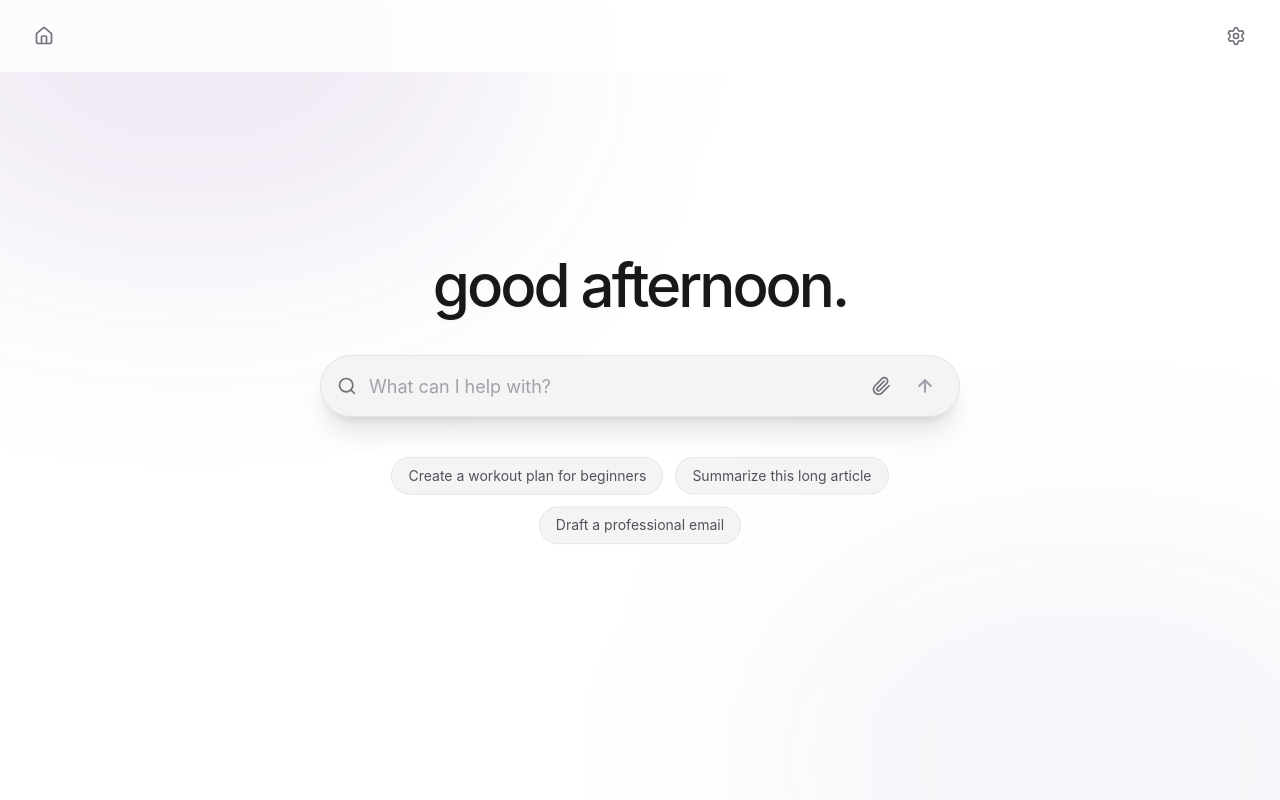
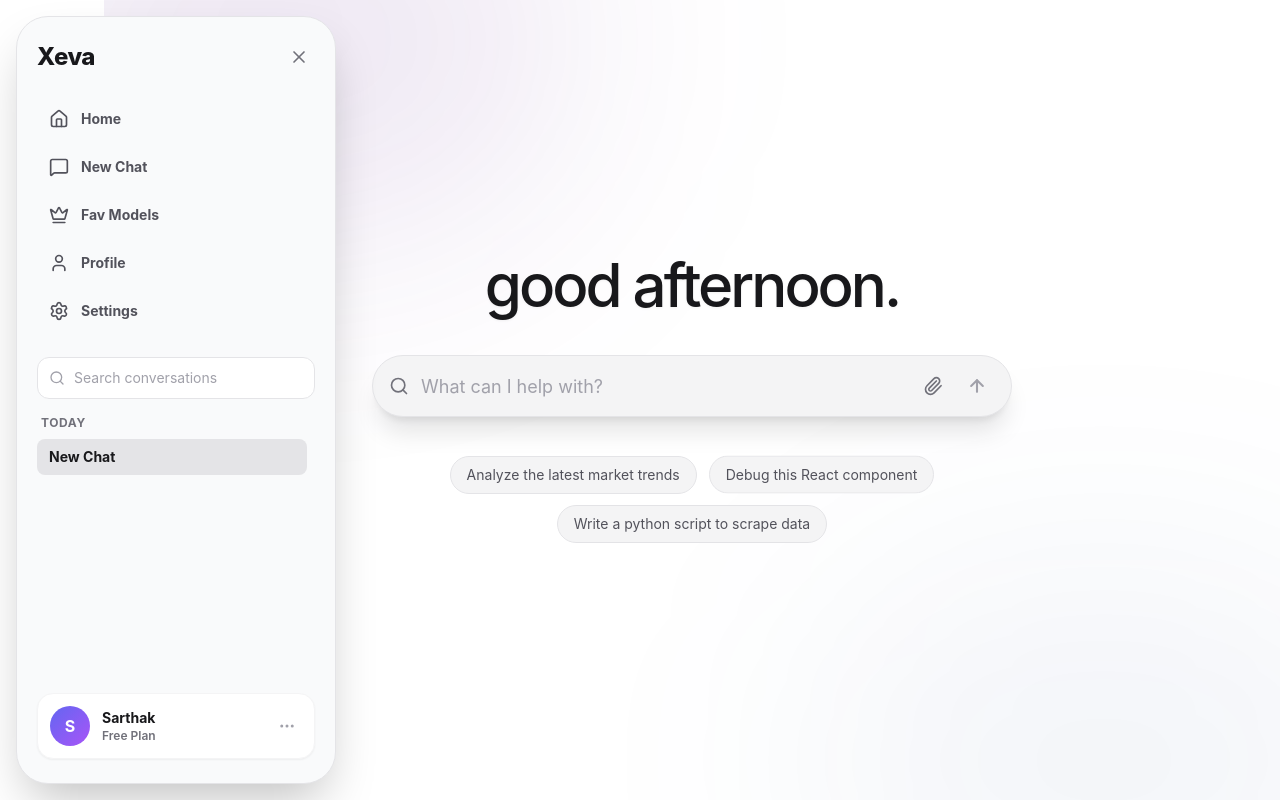
Before and after one commit to sarthexe/Xeva, a Next.js app in the folder frontend/: page / in a window 1280 px wide. Both pictures are taken after a click on the button 44 px from the left and 36 px from the top of the page. Built offline with nearby package versions, Linux system fonts and the light colour scheme.

Commit message:
Added Sidebar

```diff
--- a/frontend/src/app/layout.tsx
+++ b/frontend/src/app/layout.tsx
@@ -17,7 +17,7 @@ export default function RootLayout({ children }: { children: React.ReactNode })
           }}
         />
       </head>
-      <body className="font-sans antialiased bg-white dark:bg-[#09090b] text-zinc-900 dark:text-zinc-200 transition-colors duration-200">
+      <body className="font-sans antialiased bg-white dark:bg-[#09090b] text-zinc-900 dark:text-zinc-200">
         <ThemeProvider>
           {children}
         </ThemeProvider>
--- a/frontend/src/app/page.tsx
+++ b/frontend/src/app/page.tsx
@@ -2,6 +2,7 @@
 
 import { useState, useEffect } from 'react'
 import ChatArea from '@/components/ChatArea'
+import Sidebar from '@/components/Sidebar'
 
 export interface Message {
   id: string
@@ -34,6 +35,13 @@ export default function Home() {
   const currentChat = chats.find(c => c.id === currentChatId) || chats[0]
 
   const handleNewChat = () => {
+    // Prevent creating multiple empty chats
+    const emptyChat = chats.find(c => c.messages.length === 0)
+    if (emptyChat) {
+      setCurrentChatId(emptyChat.id)
+      return
+    }
+
     const newChat: ChatSession = {
       id: Date.now().toString(),
       title: 'New Chat',
@@ -60,9 +68,20 @@ export default function Home() {
     }))
   }
 
+  const handleSwitchChat = (id: string) => {
+    setCurrentChatId(id)
+  }
+
   return (
-    <div className="flex h-screen w-screen bg-background transition-colors duration-200 overflow-hidden">
+    <div className="flex h-screen w-screen bg-background overflow-hidden">
+      <Sidebar
+        chats={chats}
+        currentChatId={currentChatId}
+        onNewChat={handleNewChat}
+        onSwitchChat={handleSwitchChat}
+      />
 
+      <div className="flex-1 flex flex-col h-full relative ml-[6.5rem]">
         {currentChat && (
           <ChatArea
             key={currentChat.id} // Force remount on chat switch to reset scroll/input
@@ -72,5 +91,6 @@ export default function Home() {
           />
         )}
       </div>
+    </div>
   )
 }
--- a/frontend/src/components/ChatArea.tsx
+++ b/frontend/src/components/ChatArea.tsx
@@ -3,8 +3,7 @@
 import { useState, useRef, useEffect } from 'react'
 import { Message } from '@/app/page'
 import MessageBubble from './MessageBubble'
-import { ArrowUp, Paperclip, Settings, Moon, Sun, Search, Square, Home } from 'lucide-react'
-import { useTheme } from './ThemeProvider'
+import { ArrowUp, Paperclip, Search, Square } from 'lucide-react'
 
 interface ChatAreaProps {
   messages: Message[]
@@ -91,7 +90,7 @@ function InputBox({
 
       <form onSubmit={onSubmit} className="relative group z-20">
         <div className={`
-          relative flex items-center gap-3 bg-zinc-100 dark:bg-[#1e1e1e] rounded-[32px] py-3 pl-4 pr-4
+          relative flex items-center gap-3 bg-zinc-100 dark:bg-zinc-800 rounded-[32px] py-3 pl-4 pr-4
           transition-all duration-300 ease-out border border-zinc-200 dark:border-zinc-800/60 focus-within:border-zinc-400 dark:focus-within:border-zinc-700
           ${centered ? 'shadow-xl shadow-black/10 dark:shadow-black/40' : 'shadow-lg'}
         `}>
@@ -162,12 +161,9 @@ export default function ChatArea({ messages, onAddMessage, onNewChat }: ChatArea
   const [isLoading, setIsLoading] = useState(false)
   const [files, setFiles] = useState<File[]>([])
   const [prompts, setPrompts] = useState<string[]>([])
-  const [settingsOpen, setSettingsOpen] = useState(false)
-
   const messagesEndRef = useRef<HTMLDivElement>(null)
   const textareaRef = useRef<HTMLTextAreaElement>(null)
   const fileInputRef = useRef<HTMLInputElement>(null)
-  const { theme, toggleTheme } = useTheme()
 
   const hasMessages = messages.length > 0 || isLoading
 
@@ -242,43 +238,7 @@ export default function ChatArea({ messages, onAddMessage, onNewChat }: ChatArea
       <div className="absolute top-[-20%] left-[-10%] w-[50%] h-[50%] rounded-full bg-purple-900/10 blur-[120px] pointer-events-none" />
       <div className="absolute bottom-[-20%] right-[-10%] w-[50%] h-[50%] rounded-full bg-blue-900/5 blur-[120px] pointer-events-none" />
 
-      {/* Header - Fixed to viewport */}
-      <header className="fixed top-0 left-0 right-0 z-50 flex items-center justify-between px-6 py-4 bg-white/80 dark:bg-[#09090b]/80 backdrop-blur-sm">
-        {/* Home Icon - Left */}
-        <button
-          onClick={onNewChat}
-          className="p-2.5 rounded-xl text-zinc-500 dark:text-zinc-400 hover:text-zinc-900 dark:hover:text-white hover:bg-zinc-100 dark:hover:bg-zinc-800/50 transition-all duration-200"
-          title="New Chat"
-        >
-          <Home size={20} />
-        </button>
 
-        <div className="relative">
-          <button
-            onClick={() => setSettingsOpen(!settingsOpen)}
-            className="p-2.5 rounded-xl text-zinc-500 dark:text-zinc-400 hover:text-zinc-900 dark:hover:text-white hover:bg-zinc-100 dark:hover:bg-zinc-800/50 transition-all duration-200"
-          >
-            <Settings size={20} />
-          </button>
-
-          {settingsOpen && (
-            <div className="absolute top-full right-0 mt-2 w-48 bg-white dark:bg-[#18181b] border border-zinc-200 dark:border-zinc-800 rounded-2xl shadow-xl overflow-hidden animate-fadeIn backdrop-blur-xl">
-              <div className="p-2 space-y-1">
-                <div className="px-3 py-2 text-xs font-medium text-zinc-400 dark:text-zinc-500 uppercase tracking-wider">Appearance</div>
-                <button
-                  onClick={toggleTheme}
-                  className="w-full flex items-center justify-between px-3 py-2.5 text-sm text-zinc-700 dark:text-zinc-300 hover:bg-zinc-100 dark:hover:bg-zinc-800 rounded-xl transition-colors"
-                >
-                  <span className="flex items-center gap-2">
-                    {theme === 'dark' ? <Moon size={16} /> : <Sun size={16} />}
-                    {theme === 'dark' ? 'Dark Mode' : 'Light Mode'}
-                  </span>
-                </button>
-              </div>
-            </div>
-          )}
-        </div>
-      </header>
 
       {/* Main Content Area */}
       {!hasMessages ? (
@@ -357,7 +317,7 @@ export default function ChatArea({ messages, onAddMessage, onNewChat }: ChatArea
           </div>
 
           {/* Bottom Input Area - Floating */}
-          <div className="fixed bottom-6 left-0 right-0 z-20 pointer-events-none px-4">
+          <div className="fixed bottom-6 left-[6.5rem] right-0 z-20 pointer-events-none px-4">
             <div className="max-w-3xl mx-auto pointer-events-auto">
               <InputBox
                 input={input}
--- a/frontend/src/components/Sidebar.tsx
+++ b/frontend/src/components/Sidebar.tsx
@@ -1,159 +1,230 @@
 'use client'
 
+import { useState } from 'react'
 import { ChatSession } from '@/app/page'
+import {
+  MessageSquare,
+  User,
+  Crown,
+  History,
+  MoreHorizontal,
+  Home,
+  Settings,
+  X,
+  Search,
+  Gift,
+  ChevronDown,
+  Menu
+} from 'lucide-react'
+
 import { useTheme } from '@/components/ThemeProvider'
-import { MessageSquare, Moon, Sun, Edit2, Plus } from 'lucide-react'
-import { useState } from 'react'
 
 interface SidebarProps {
-  isOpen: boolean
-  onClose: () => void
   onNewChat: () => void
   chats: ChatSession[]
   currentChatId: string | null
   onSwitchChat: (id: string) => void
-  onRenameChat: (id: string, newTitle: string) => void
 }
 
 export default function Sidebar({
-  isOpen,
-  onClose,
   onNewChat,
   chats,
   currentChatId,
   onSwitchChat,
-  onRenameChat
 }: SidebarProps) {
-  const { theme, toggleTheme } = useTheme()
-  const [editingId, setEditingId] = useState<string | null>(null)
-  const [editTitle, setEditTitle] = useState('')
-
-  const startEditing = (chat: ChatSession) => {
-    setEditingId(chat.id)
-    setEditTitle(chat.title)
-  }
-
-  const saveTitle = () => {
-    if (editingId && editTitle.trim()) {
-      onRenameChat(editingId, editTitle.trim())
-    }
-    setEditingId(null)
-  }
+  const [isExpanded, setIsExpanded] = useState(false)
+  const { toggleTheme } = useTheme()
 
   return (
-    <>
-      {/* Mobile Overlay */}
-      <div
-        className={`fixed inset-0 bg-black/20 backdrop-blur-sm z-40 lg:hidden transition-opacity duration-300 ${isOpen ? 'opacity-100' : 'opacity-0 pointer-events-none'}`}
-        onClick={onClose}
+    <aside
+      className={`
+        flex flex-col bg-surface-secondary dark:bg-[#1c1c1e] border border-zinc-200 dark:border-zinc-800/50
+        transition-[width] ease-in-out z-50
+        ${isExpanded ? 'duration-[800ms]' : 'duration-[400ms]'}
+        fixed left-4 top-4 bottom-4 rounded-[2rem] shadow-2xl backdrop-blur-xl
+        ${isExpanded ? 'w-80' : 'w-[4.5rem]'}
+        overflow-hidden font-sans
+      `}
+    >
+      <div className={`flex flex-col h-full ${isExpanded ? 'px-5 py-6' : 'items-center py-6'} w-full transition-all ${isExpanded ? 'duration-[700ms]' : 'duration-[600ms]'}`}>
+
+        {/* Header: Logo and Close (Only Visible when Expanded) */}
+        {isExpanded ? (
+          <div className="flex items-center justify-between mb-6 animate-fadeIn">
+            <h1 className="text-2xl font-extrabold tracking-tight text-zinc-900 dark:text-white">Xeva</h1>
+            <button
+              onClick={() => setIsExpanded(false)}
+              className="p-1.5 rounded-full hover:bg-zinc-200 dark:hover:bg-zinc-800 text-zinc-500 transition-colors"
+            >
+              <X size={20} />
+            </button>
+          </div>
+        ) : (
+          /* Collapsed Logo/Icon placeholder */
+          <div className="mb-6">
+            <button
+              onClick={() => setIsExpanded(true)}
+              className="p-2 rounded-xl text-zinc-500 hover:bg-zinc-200 dark:hover:bg-zinc-800 dark:text-zinc-400 transition-colors"
+            >
+              <Menu size={20} />
+            </button>
+          </div>
+        )}
+
+        {/* Navigation Section */}
+        <div className={`flex flex-col gap-1 w-full ${!isExpanded && 'items-center gap-4'}`}>
+          {/* Home Icon */}
+          <NavItem
+            icon={<Home size={20} />}
+            label="Home"
+            isExpanded={isExpanded}
+            onClick={onNewChat}
+            active={!currentChatId}
           />
 
-      <aside
+          {/* Chat Icon */}
+          <NavItem
+            icon={<MessageSquare size={20} />}
+            label="New Chat"
+            isExpanded={isExpanded}
+            onClick={onNewChat}
+          />
+
+          {/* Fav Models Icon */}
+          <NavItem
+            icon={<Crown size={20} />}
+            label="Fav Models"
+            isExpanded={isExpanded}
+            onClick={() => { }}
+          />
+
+          {/* Profile Icon */}
+          <NavItem
+            icon={<User size={20} />}
+            label="Profile"
+            isExpanded={isExpanded}
+            onClick={() => { }}
+          />
+
+          {/* Settings Icon */}
+          <NavItem
+            icon={<Settings size={20} />}
+            label="Settings"
+            isExpanded={isExpanded}
+            onClick={toggleTheme}
+          />
+        </div>
+
+        {/* Search and History (Visible only when Expanded) */}
+        {isExpanded && (
+          <div className="mt-6 flex-1 flex flex-col min-h-0 animate-fadeIn delay-100">
+            {/* Search Bar */}
+            <div className="relative mb-4">
+              <Search className="absolute left-3 top-1/2 -translate-y-1/2 text-zinc-400" size={16} />
+              <input
+                type="text"
+                placeholder="Search conversations"
+                className="w-full pl-9 pr-4 py-2.5 bg-white dark:bg-zinc-900/50 border border-zinc-200 dark:border-zinc-800 rounded-xl text-sm focus:outline-none focus:ring-2 focus:ring-zinc-200 dark:focus:ring-zinc-700 transition-all placeholder:text-zinc-400"
+              />
+            </div>
+
+            {/* History List */}
+            <div className="flex-1 overflow-y-auto pr-2 scrollbar-thin">
+              <div className="mb-2 px-1 text-xs font-bold text-zinc-500 uppercase tracking-wider">Today</div>
+              <div className="space-y-1">
+                {chats.map(chat => (
+                  <button
+                    key={chat.id}
+                    onClick={() => onSwitchChat(chat.id)}
                     className={`
-          fixed lg:static inset-y-0 left-0 z-50
-          w-72 bg-surface-secondary dark:bg-surface-tertiary border-r border-border dark:border-border
-          flex flex-col
-          transform transition-transform duration-300 cubic-bezier(0.16, 1, 0.3, 1)
-          ${isOpen ? 'translate-x-0' : '-translate-x-full lg:translate-x-0'}
+                      w-full text-left px-3 py-2 rounded-lg text-sm truncate transition-colors
+                      ${chat.id === currentChatId
+                        ? 'bg-zinc-200 dark:bg-zinc-800 text-zinc-900 dark:text-zinc-100 font-bold'
+                        : 'text-zinc-600 dark:text-zinc-400 hover:bg-zinc-100 dark:hover:bg-zinc-800/50 font-semibold'}
                     `}
                   >
-        {/* Logo Area */}
-        <div className="p-4 pt-6">
-          <div className="flex items-center justify-between mb-6 px-2">
-            <div className="flex items-center gap-3">
-              <div className="w-8 h-8 rounded-lg bg-white dark:bg-surface-secondary border border-border dark:border-border flex items-center justify-center shadow-subtle">
-                <img
-                  src="/Logo_transparent.svg"
-                  alt="Neolytix logo"
-                  className="w-5 h-5 object-contain"
-                />
+                    {chat.title}
+                  </button>
+                ))}
               </div>
-              <span className="text-xl font-serif text-gray-800 dark:text-gray-100 tracking-tight">Neolytix</span>
             </div>
-            {/* Theme Toggle */}
+          </div>
+        )}
+
+        {/* Spacer for Collapsed State */}
+        {!isExpanded && <div className="flex-1" />}
+
+        {/* Bottom User Card */}
+        <div className={`mt-auto ${isExpanded ? 'animate-fadeIn delay-200' : ''}`}>
+          {isExpanded ? (
+            <div className="flex items-center gap-3 p-3 bg-white dark:bg-zinc-900/50 rounded-2xl border border-zinc-100 dark:border-zinc-800 shadow-sm cursor-pointer hover:bg-zinc-50 dark:hover:bg-zinc-800 transition-colors">
+              <div className="w-10 h-10 rounded-full bg-gradient-to-br from-indigo-500 to-purple-500 flex items-center justify-center text-white font-bold shrink-0">
+                S
+              </div>
+              <div className="flex-1 min-w-0">
+                <div className="text-sm font-bold text-zinc-900 dark:text-zinc-100 truncate">Sarthak</div>
+                <div className="text-xs text-zinc-500 font-semibold truncate">Free Plan</div>
+              </div>
               <button
-              onClick={toggleTheme}
-              className="p-2 text-gray-500 hover:text-gray-800 dark:text-gray-400 dark:hover:text-gray-200 hover:bg-black/5 dark:hover:bg-white/5 rounded-lg transition-colors"
+                onClick={(e) => { e.stopPropagation(); toggleTheme(); }}
+                className="p-1.5 text-zinc-400 hover:text-zinc-600 dark:hover:text-zinc-300 rounded-lg hover:bg-zinc-100 dark:hover:bg-zinc-700/50"
               >
-              {theme === 'dark' ? <Sun size={18} /> : <Moon size={18} />}
+                {/* Using Settings/Dots as ellipsis */}
+                <MoreHorizontal size={18} />
               </button>
             </div>
-
-          {/* New Chat Button */}
-          <button
-            onClick={onNewChat}
-            className="w-full group flex items-center justify-between px-4 py-3 bg-white dark:bg-surface-secondary border border-border dark:border-border hover:border-primary/50 text-gray-600 dark:text-gray-300 hover:text-gray-900 dark:hover:text-white rounded-lg shadow-subtle hover:shadow-card transition-all duration-200"
-          >
-            <div className="flex items-center gap-3">
-              <Plus className="w-5 h-5 text-gray-400 group-hover:text-primary transition-colors" />
-              <span className="font-medium text-sm">New chat</span>
-            </div>
-          </button>
-        </div>
-
-        {/* Chat List */}
-        <div className="flex-1 px-3 py-2 overflow-y-auto">
-          <div className="text-xs font-medium text-gray-400 px-3 mb-2 uppercase tracking-wider">Recents</div>
-          <div className="flex flex-col gap-0.5">
-            {chats.map(chat => (
-              <div
-                key={chat.id}
-                className={`
-                  group relative flex items-center gap-3 px-3 py-2.5 rounded-lg cursor-pointer transition-colors
-                  ${chat.id === currentChatId
-                    ? 'bg-white dark:bg-surface-secondary shadow-sm text-gray-900 dark:text-white'
-                    : 'text-gray-600 dark:text-gray-400 hover:bg-black/5 dark:hover:bg-white/5 hover:text-gray-900 dark:hover:text-white'
-                  }
-                `}
-                onClick={() => onSwitchChat(chat.id)}
-              >
-                <MessageSquare size={16} className="opacity-50 flex-shrink-0" />
-
-                {editingId === chat.id ? (
-                  <input
-                    type="text"
-                    value={editTitle}
-                    onChange={(e) => setEditTitle(e.target.value)}
-                    onBlur={saveTitle}
-                    onKeyDown={(e) => e.key === 'Enter' && saveTitle()}
-                    className="flex-1 bg-transparent border-none outline-none text-sm p-0 focus:ring-0"
-                    autoFocus
-                    onClick={(e) => e.stopPropagation()}
-                  />
           ) : (
-                  <span className="flex-1 text-sm truncate">{chat.title}</span>
-                )}
-
-                {/* Edit Button (visible on hover) */}
-                {editingId !== chat.id && (
-                  <button
-                    onClick={(e) => {
-                      e.stopPropagation()
-                      startEditing(chat)
-                    }}
-                    className="opacity-0 group-hover:opacity-100 p-1 hover:bg-black/10 dark:hover:bg-white/10 rounded transition-opacity"
-                  >
-                    <Edit2 size={12} />
+            /* Collapsed Avatar */
+            <button className="relative group w-10 h-10 rounded-full bg-gradient-to-br from-indigo-500 to-purple-500 flex items-center justify-center text-white font-bold mx-auto transition-transform hover:scale-105">
+              S
+              <div className="absolute inset-0 rounded-full shadow-lg opacity-0 group-hover:opacity-100 transition-opacity" />
             </button>
           )}
         </div>
-            ))}
+
       </div>
+    </aside >
+  )
+}
+
+function NavItem({
+  icon,
+  label,
+  isExpanded,
+  onClick,
+  active = false,
+  className = ""
+}: {
+  icon: React.ReactNode,
+  label: string,
+  isExpanded: boolean,
+  onClick: () => void,
+  active?: boolean,
+  className?: string
+}) {
+  return (
+    <button
+      onClick={onClick}
+      className={`
+        relative group flex items-center gap-3 px-3 py-3 rounded-xl transition-all duration-200
+        ${isExpanded ? 'w-full' : 'w-10 justify-center px-0'}
+        ${active
+          ? 'bg-amber-100/50 dark:bg-amber-900/20 text-amber-900 dark:text-amber-100 font-bold'
+          : 'text-zinc-600 dark:text-zinc-400 hover:bg-zinc-100 dark:hover:bg-zinc-800/50 hover:text-zinc-900 dark:hover:text-zinc-100 font-semibold'
+        }
+        ${className}
+      `}
+      title={!isExpanded ? label : undefined}
+    >
+      <div className={`flex-shrink-0 transition-colors ${active ? 'text-amber-700 dark:text-amber-400' : ''}`}>
+        {icon}
       </div>
 
-        {/* User Profile */}
-        <div className="p-4 border-t border-border dark:border-border bg-surface-secondary dark:bg-surface-tertiary">
-          <button className="flex items-center gap-3 w-full p-2 rounded-lg hover:bg-white dark:hover:bg-surface-secondary hover:shadow-subtle transition-all duration-200 group">
-            <div className="w-9 h-9 rounded-full bg-gradient-to-br from-primary-light to-white border border-primary/20 flex items-center justify-center text-primary font-medium text-sm">
-              NU
-            </div>
-            <div className="flex-1 text-left">
-              <div className="text-sm font-medium text-gray-700 dark:text-gray-200 group-hover:text-gray-900 dark:group-hover:text-white">Neolytix User</div>
-              <div className="text-xs text-gray-500 dark:text-gray-400">Pro Plan</div>
-            </div>
+      {isExpanded && (
+        <span className="text-sm font-bold whitespace-nowrap animate-fadeIn">
+          {label}
+        </span>
+      )}
     </button>
-        </div>
-      </aside>
-    </>
   )
 }
```
Also changed, not shown: frontend/Logo_transparent.svg (deleted). Lines whose indentation alone changed are shown as unchanged.
